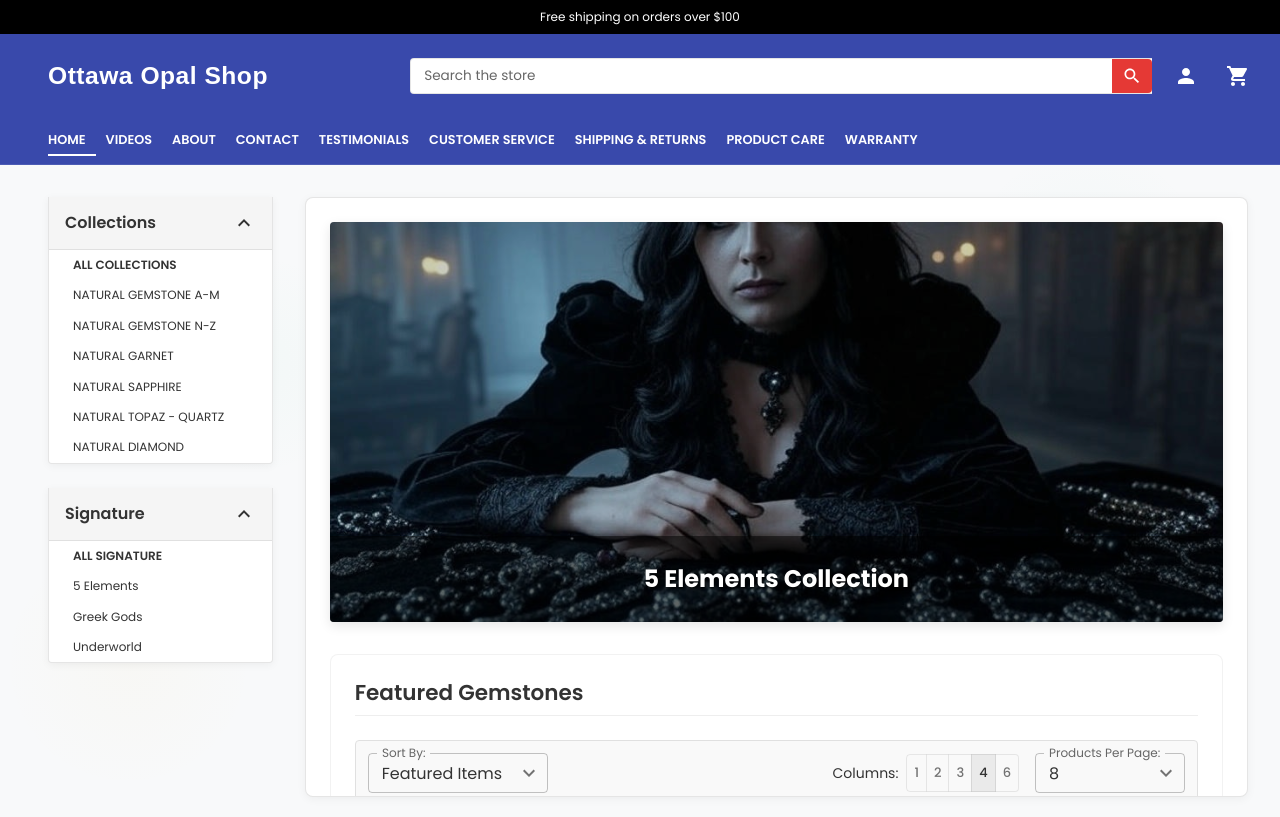
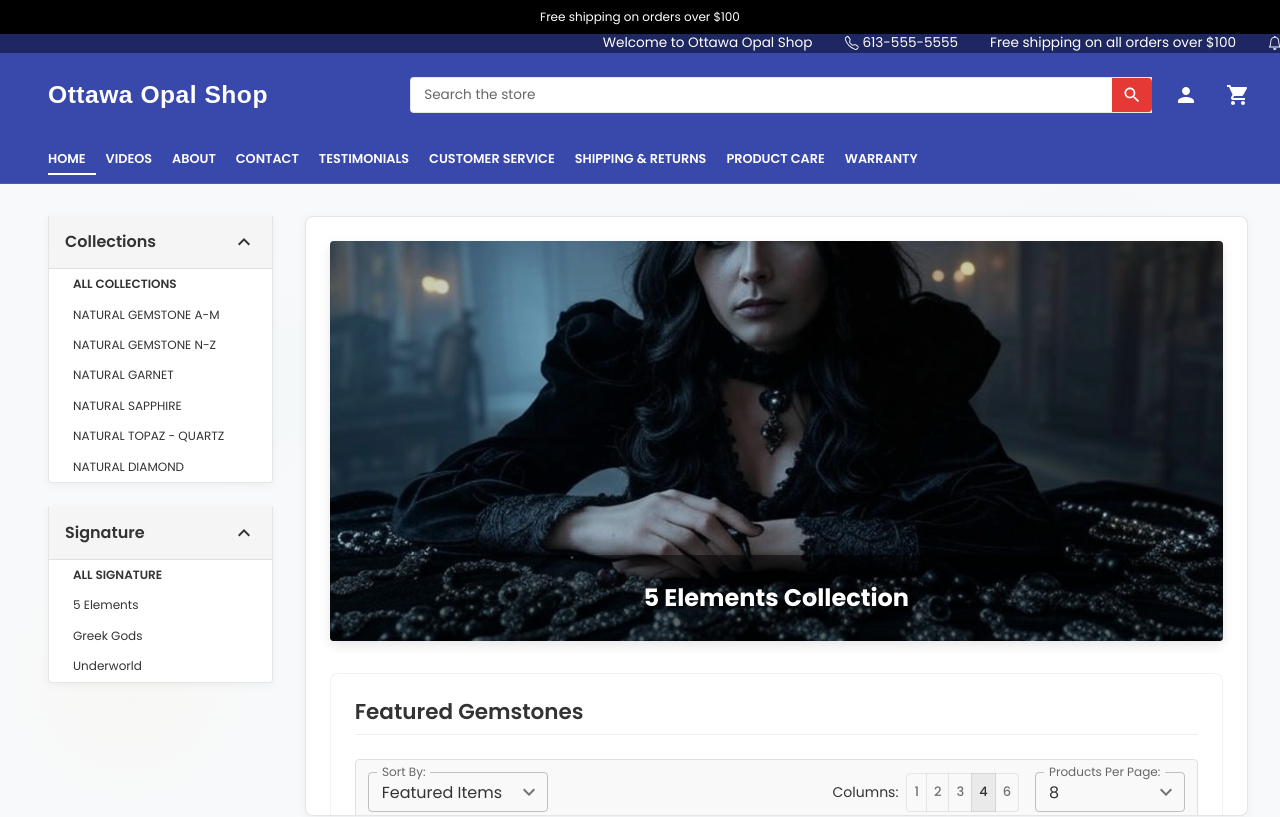
Before and after one commit to superbrucem/git-Projects-jewelryReactUI, a React (Vite) app: page / in a window 1280 px wide. Shown: the top 817 px of the page. Built offline with nearby package versions, Linux system fonts and the light colour scheme.

Commit message:
put scrolling banner

```diff
--- a/src/components/Header.jsx
+++ b/src/components/Header.jsx
@@ -293,6 +293,57 @@ const Header = () => {
         </Typography>
       </Box>
 
+      {/* Purple banner with scrollable content */}
+      <Box sx={{
+        backgroundColor: '#1e2761', // Purple color from your image
+        py: 1.2, // Double the padding of the black banner
+        width: '100%',
+        display: 'flex',
+        alignItems: 'center',
+        justifyContent: 'center',
+        overflow: 'hidden', // Hide overflow for scrolling effect
+        position: 'relative'
+      }}>
+        <Box sx={{
+          display: 'flex',
+          alignItems: 'center',
+          animation: 'scrollText 20s linear infinite',
+          position: 'absolute',
+          whiteSpace: 'nowrap',
+          '@keyframes scrollText': {
+            '0%': { transform: 'translateX(100%)' },
+            '100%': { transform: 'translateX(-100%)' }
+          }
+        }}>
+          <Typography variant="body2" sx={{ fontWeight: 400, fontSize: '0.85rem', color: 'white', mx: 2, py: 0.6 }}>
+            Welcome to Ottawa Opal Shop
+          </Typography>
+          <Box sx={{ display: 'flex', alignItems: 'center', mx: 2 }}>
+            <Box component="span" sx={{ color: '#ffffff', mr: 0.5, display: 'flex', alignItems: 'center' }}>
+              <svg xmlns="http://www.w3.org/2000/svg" width="14" height="14" fill="currentColor" viewBox="0 0 16 16">
+                <path d="M3.654 1.328a.678.678 0 0 0-1.015-.063L1.605 2.3c-.483.484-.661 1.169-.45 1.77a17.568 17.568 0 0 0 4.168 6.608 17.569 17.569 0 0 0 6.608 4.168c.601.211 1.286.033 1.77-.45l1.034-1.034a.678.678 0 0 0-.063-1.015l-2.307-1.794a.678.678 0 0 0-.58-.122l-2.19.547a1.745 1.745 0 0 1-1.657-.459L5.482 8.062a1.745 1.745 0 0 1-.46-1.657l.548-2.19a.678.678 0 0 0-.122-.58L3.654 1.328zM1.884.511a1.745 1.745 0 0 1 2.612.163L6.29 2.98c.329.423.445.974.315 1.494l-.547 2.19a.678.678 0 0 0 .178.643l2.457 2.457a.678.678 0 0 0 .644.178l2.189-.547a1.745 1.745 0 0 1 1.494.315l2.306 1.794c.829.645.905 1.87.163 2.611l-1.034 1.034c-.74.74-1.846 1.065-2.877.702a18.634 18.634 0 0 1-7.01-4.42 18.634 18.634 0 0 1-4.42-7.009c-.362-1.03-.037-2.137.703-2.877L1.885.511z"/>
+              </svg>
+            </Box>
+            <Typography variant="body2" sx={{ fontWeight: 400, fontSize: '0.85rem', color: 'white', py: 0.6 }}>
+              613-555-5555
+            </Typography>
+          </Box>
+          <Typography variant="body2" sx={{ fontWeight: 400, fontSize: '0.85rem', color: 'white', mx: 2, py: 0.6 }}>
+            Free shipping on all orders over $100
+          </Typography>
+          <Box sx={{ display: 'flex', alignItems: 'center', mx: 2 }}>
+            <Box component="span" sx={{ color: '#ffffff', mr: 0.5, display: 'flex', alignItems: 'center' }}>
+              <svg xmlns="http://www.w3.org/2000/svg" width="14" height="14" fill="currentColor" viewBox="0 0 16 16">
+                <path d="M8 16a2 2 0 0 0 2-2H6a2 2 0 0 0 2 2zM8 1.918l-.797.161A4.002 4.002 0 0 0 4 6c0 .628-.134 2.197-.459 3.742-.16.767-.376 1.566-.663 2.258h10.244c-.287-.692-.502-1.49-.663-2.258C12.134 8.197 12 6.628 12 6a4.002 4.002 0 0 0-3.203-3.92L8 1.917zM14.22 12c.223.447.481.801.78 1H1c.299-.199.557-.553.78-1C2.68 10.2 3 6.88 3 6c0-2.42 1.72-4.44 4.005-4.901a1 1 0 1 1 1.99 0A5.002 5.002 0 0 1 13 6c0 .88.32 4.2 1.22 6z"/>
+              </svg>
+            </Box>
+            <Typography variant="body2" sx={{ fontWeight: 400, fontSize: '0.85rem', color: 'white', py: 0.6 }}>
+              Sign up for our newsletter
+            </Typography>
+          </Box>
+        </Box>
+      </Box>
+
       {/* Main header with logo and search */}
       <MainBar>
         <Container maxWidth="xl" sx={{ width: '100%', maxWidth: { xs: '100%', sm: '100%', md: '100%', lg: '1600px', xl: '1800px' } }}>
```
